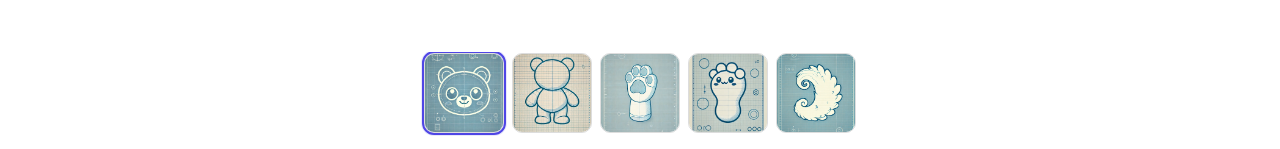
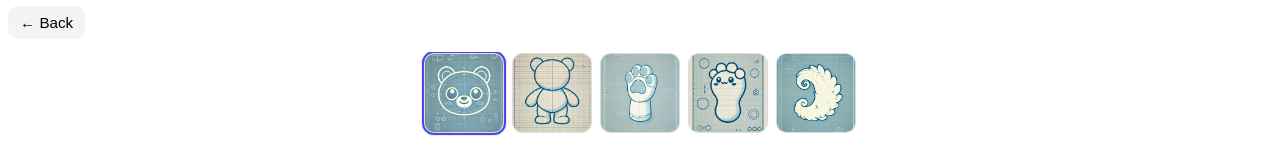
Before and after one commit to marianterinte/XooCreator, an Angular app in the folder xoo-creator/: page /builder in a window 1280 px wide. Shown: the top 149 px of the page. Built offline with nearby package versions, Linux system fonts and the light colour scheme.

Commit message:
back button.

```diff
--- a/xoo-creator/src/app/creature-builder/creature-builder.component.css
+++ b/xoo-creator/src/app/creature-builder/creature-builder.component.css
@@ -15,7 +15,9 @@
 	grid-template-rows: var(--headerH) auto auto auto auto; /* header, top carousel, top preview, bottom preview, bottom carousel */
 	overflow:hidden;
 }
-.page-header{display:grid;place-items:center}
+.page-header{display:flex;align-items:center;justify-content:flex-start;padding:6px 8px}
+.btn-back{appearance:none;border:none;background:#f3f4f6;border-radius:10px;padding:8px 12px;font-size:.95rem;cursor:pointer}
+.btn-back:active{transform:translateY(1px)}
 .page-header h1{margin:0;text-align:center;font-size:1.05rem}
 
 /* Panels */
--- a/xoo-creator/src/app/creature-builder/creature-builder.component.html
+++ b/xoo-creator/src/app/creature-builder/creature-builder.component.html
@@ -1,6 +1,9 @@
 <section class="builder" aria-labelledby="page-title">
   <!-- A. Header -->
   <header class="page-header">
+    <button class="btn-back" type="button" aria-label="Înapoi" (click)="openExitConfirm()">
+      ← Back
+    </button>
   </header>
 
   <!-- B. Panou Sus — Body Parts: carousel (thumbnails) + big image -->
@@ -72,4 +75,14 @@
       <button type="button" class="btn primary" (click)="proceedGenerate()">Generează</button>
     </div>
   </dialog>
+
+  <!-- Exit Confirmation Modal -->
+  <dialog class="confirm-modal" [open]="showExitConfirm()" aria-labelledby="exit-title" aria-modal="true">
+    <h3 id="exit-title">Renunți la modificări?</h3>
+    <p style="margin:8px 0 0 0;color:#444">Schimbările curente nu vor fi păstrate.</p>
+    <div class="actions">
+      <button type="button" class="btn secondary" (click)="cancelExit()">Rămân</button>
+      <button type="button" class="btn primary" (click)="proceedExit()">Da, ieși</button>
+    </div>
+  </dialog>
 </section>
--- a/xoo-creator/src/app/creature-builder/creature-builder.component.ts
+++ b/xoo-creator/src/app/creature-builder/creature-builder.component.ts
@@ -1,6 +1,7 @@
 import { Component, computed, signal } from '@angular/core';
 import { NgFor } from '@angular/common';
 import { PersistenceService, BuilderConfig } from '../services/persistence.service';
+import { Router } from '@angular/router';
 
 // Types
 type PartKey = 'head' | 'body' | 'arms' | 'legs' | 'tail';
@@ -37,12 +38,13 @@ export class CreatureBuilderComponent {
   protected activeAnimalIdx = signal(0);
   protected assignments = signal<Record<PartKey, number>>({ head: 0, body: 0, arms: 0, legs: 0, tail: 0 });
   protected showConfirm = signal(false);
+  protected showExitConfirm = signal(false);
 
   // Derived current entities
   protected currentPart = computed(() => this.parts[this.activePartIdx()]);
   protected currentAnimal = computed(() => this.animals[(this.activeAnimalIdx() + this.animals.length) % this.animals.length]);
 
-  constructor(private readonly store: PersistenceService) {
+  constructor(private readonly store: PersistenceService, private readonly router: Router) {
     // Load config or randomize on first visit
     const cfg = this.store.load();
     if (cfg?.assignments) {
@@ -212,4 +214,13 @@ export class CreatureBuilderComponent {
     // For now, just close the modal; hook real generation later
     this.showConfirm.set(false);
   }
+
+  // Exit/back flow
+  openExitConfirm() { this.showExitConfirm.set(true); }
+  cancelExit() { this.showExitConfirm.set(false); }
+  async proceedExit() {
+    this.store.clear();
+    this.showExitConfirm.set(false);
+    await this.router.navigateByUrl('/');
+  }
 }
```
